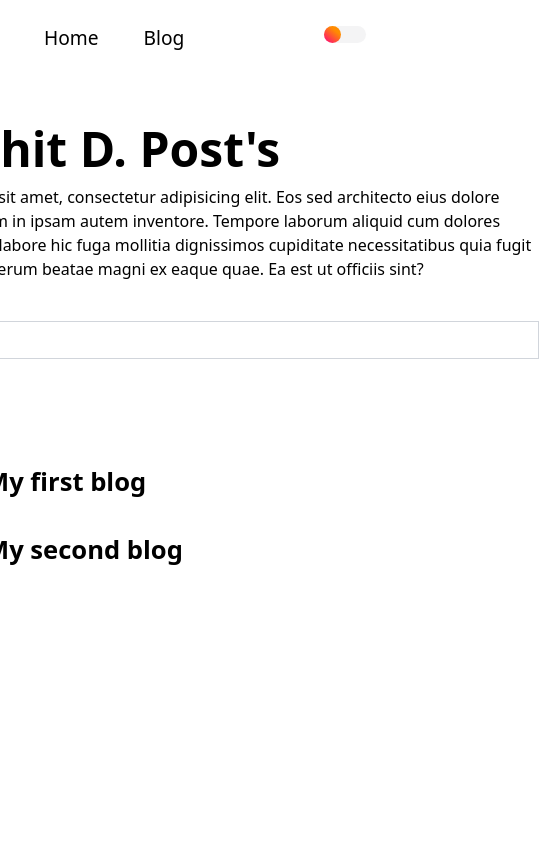
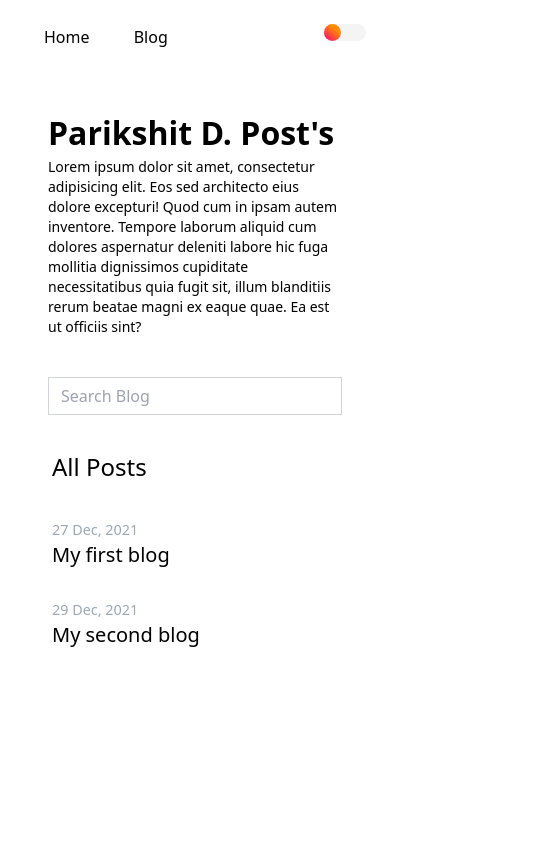
Before and after one commit to vesper85/NextBlog, a Next.js app: page /blog in a window 390 px wide. Shown: the top 844 px of the page, 555 px wide, since content can reach past the window. Built offline with nearby package versions, Linux system fonts and the light colour scheme.

Commit message:
responsive changes

```diff
--- a/components/AllPosts.js
+++ b/components/AllPosts.js
@@ -13,10 +13,10 @@ function AllPosts(props) {
           {/*Feb 28, 2022*/}
           {date}
         </p>
-        <h2 className={blogStyles.blog_title}>
+        <div className={blogStyles.blog_title}>
           {/*<MDXRemote {...title}/>*/}
           <Link href={`/blog/${link}`} ><a >{title}</a></Link>
-        </h2>
+        </div>
       </div>
     </div>
   )
--- a/components/Footer.js
+++ b/components/Footer.js
@@ -112,7 +112,7 @@ function Footer() {
             </div>
           </div>
 
-          <div className="container text-center text-black dark:text-white p-4" >
+          <div className="container text-center text-black dark:text-white p-2 sm:p-4" >
             © 2021 Copyright
             <a className="text-black dark:text-white" href="https://tailwind-elements.com/"></a>
           </div>
--- a/components/RecentPosts.js
+++ b/components/RecentPosts.js
@@ -42,7 +42,7 @@ const RecentPosts = (props) => {
                                 </div>
                                 <a className="inline-flex items-center">
 
-                                <span className="flex-grow flex flex-col pl-4">
+                                <span className="flex-grow flex flex-col">
                                     <span className="title-font font-medium text-black dark:text-white"> {author} </span>
 
                                 </span>
--- a/pages/blog/index.js
+++ b/pages/blog/index.js
@@ -9,11 +9,11 @@ import getBlogs from '../../lib/getBlogs'
 export default function blog(props){
     //console.log(props.blogs);
     return(
-        <main className='h-screen flex flex-col items-center px-[2em] dark:text-white'>
+        <main className='h-screen flex flex-col items-center sm:px-4 md:px-[2rem] dark:text-white'>
            <div className={blogStyles.inside_wrapper}>
                <BlogHeader/>
                <SearchBlog/>
-               <p className="text-[2rem] m-5 leading-6 mt-10 text-theme-page-text-heading mb-10">All Posts</p>
+               <p className=" text-2xl md:text-[2rem] m-5 leading-6 mt-10 text-theme-page-text-heading mb-10">All Posts</p>
                {
                    props.blogs.map((post)=>{
                        return (
@@ -21,7 +21,6 @@ export default function blog(props){
                        )
                    })
                }{' '}
-               <h1></h1>
 
            </div>
         </main>
--- a/posts/test1.mdx
+++ b/posts/test1.mdx
@@ -1,7 +1,7 @@
 ---
 title: My second  blog
 slug: hello-world
-date: "05-202"
+date: "29 Dec, 2021"
 description: "this is a description of blog and some more words"
 author: "Parikshit Deshmukh"
 ---
--- a/styles/Blog.module.css
+++ b/styles/Blog.module.css
@@ -1,7 +1,12 @@
+/* 3 breakpoint */
+/*
+mobile phones
+sm:
+md:
+*/
+
 .inside_wrapper {
-  width: max-content;
-  max-width: 45rem;
-  position: relative;
+  @apply w-full max-w-[45rem] relative;
 }
 /*
 .outside_wrapper{
@@ -15,10 +20,10 @@
   @apply m-4;
 }
 .BlogHeader p {
-  @apply dark:text-white;
+  @apply dark:text-white text-sm md:text-base lg:text-lg;
 }
 .header_title {
-  @apply text-[3rem] font-semibold;
+  @apply text-[2rem] md:text-[3rem] font-semibold;
 }
 .header_title span {
   @apply dark:text-white;
@@ -28,18 +33,17 @@
 
 /* BLOG WRAPPER */
 .blog_wrapper {
-  @apply flex items-start mb-[2rem];
+  @apply flex flex-col  md:flex-row md:items-start mt-[2rem];
 }
 /*.blog_wrapper:hover .blog_title a {
   @apply text-color-primary;
 }*/
 .blog_title {
-  margin-left: 20px;
-  @apply ml-5 flex-[5_1_0%]  text-[1.2rem];
+  @apply flex-[5_1_0%] text-xl md:text-[1.2rem];
 }
 .blog_title a {
-  @apply hover:text-color-primary ease-in duration-200 text-[1.6rem] font-semibold m-auto;
+  @apply hover:text-color-primary ease-in duration-200 text-xl md:text-[1.6rem] font-medium sm:font-semibold m-auto;
 }
 .timestamp {
-  @apply flex-1 text-color-gray-700 dark:text-color-text m-auto;
+  @apply text-[0.9rem] sm:text-base flex-1 text-color-gray-700 dark:text-color-text md:m-auto;
 }
--- a/styles/Home.module.css
+++ b/styles/Home.module.css
@@ -1,17 +1,3 @@
-.main_title {
-  font-size: 4rem;
-  margin-top: 2rem;
-  font-weight: 700;
-}
-
-.waving_hand {
-  animation-name: wave-animation; /* Refers to the name of your @keyframes element below */
-  animation-duration: 2.5s; /* Change to speed up or slow down */
-  animation-iteration-count: infinite; /* Never stop waving :) */
-  transform-origin: 70% 70%; /* Pivot around the bottom-left palm */
-  display: inline-block;
-}
-
 @keyframes wave-animation {
   0% {
     transform: rotate(0deg);
@@ -41,7 +27,7 @@
 
 /* NAVBAR STYLES */
 
-.navbar {
+/*.navbar {
   background-color: inherit;
   display: flex;
   align-items: center;
@@ -54,22 +40,25 @@
   max-width: 80rem;
   margin: 0 auto;
   margin-bottom: 20px;
+}*/
+
+/* --------------------- */
+/* navbar */
+
+.navbar {
+  @apply flex items-center overflow-hidden sticky top-0 z-[999] p-[1.5rem] w-full max-w-[80rem] m-auto mb-[20px];
 }
 
 :global(.dark) .navbar {
   @apply bg-color-background-dark;
 }
+
 :global(.light) .navbar {
   @apply bg-color-background-light;
 }
 
-/*.navbar {
-  @apply bg-transparent flex items-center overflow-hidden sticky top-0 z-[999] p-[1.5rem] w-full max-w-[80rem] m-auto mb-[20px];
-}*/
 .nav_link {
-  /*@apply mx-5 text-[1.2rem];*/
-  margin: 0px 1.25rem;
-  font-size: 1.2rem;
+  @apply mx-5 sm:text-[1.1rem] md:text-[1.2rem];
 }
 
 :golbal(.light) .nav_link {
@@ -77,12 +66,13 @@
 }
 
 .outside_wrapper {
-  @apply flex flex-col items-center px-[2em]  dark:text-white mt-10;
+  @apply flex flex-col items-center sm:px-[2em]  dark:text-white mt-10;
 }
 .inside_wrapper {
   @apply w-full lg:w-4/5;
 }
 
+/* =========================== */
 /* IntroModule */
 .IntroModuleWrapper {
   @apply container mx-auto flex md:flex-row flex-col items-center;
@@ -96,6 +86,17 @@
 }
 .ImageContainer img {
   @apply max-w-sm;
+}
+.main_title {
+  @apply text-[3rem] sm:text-[3.5rem] md:text-[4rem] mt-8 font-bold;
+}
+
+.waving_hand {
+  animation-name: wave-animation; /* Refers to the name of your @keyframes element below */
+  animation-duration: 2.5s; /* Change to speed up or slow down */
+  animation-iteration-count: infinite; /* Never stop waving :) */
+  transform-origin: 70% 70%; /* Pivot around the bottom-left palm */
+  display: inline-block;
 }
 
 /*.footer_wrapper {
--- a/styles/slug.module.css
+++ b/styles/slug.module.css
@@ -1,8 +1,5 @@
 .wrapper {
-  color: white;
-  width: 45rem;
-  display: block;
-  margin: 0px auto;
+  @apply text-white md:w-[45rem] block my-0 mx-auto;
 }
 
 :global(.light) .wrapper {
@@ -12,6 +9,7 @@
 /*.innerWrapper {
 }*/
 .heading_wrapper {
+  /*@apply mdtext-5xl;*/
   margin: 2rem 0;
   font-size: 3rem;
 }
```
Also changed, not shown: components/Navbar.js (line endings or trailing spaces).
